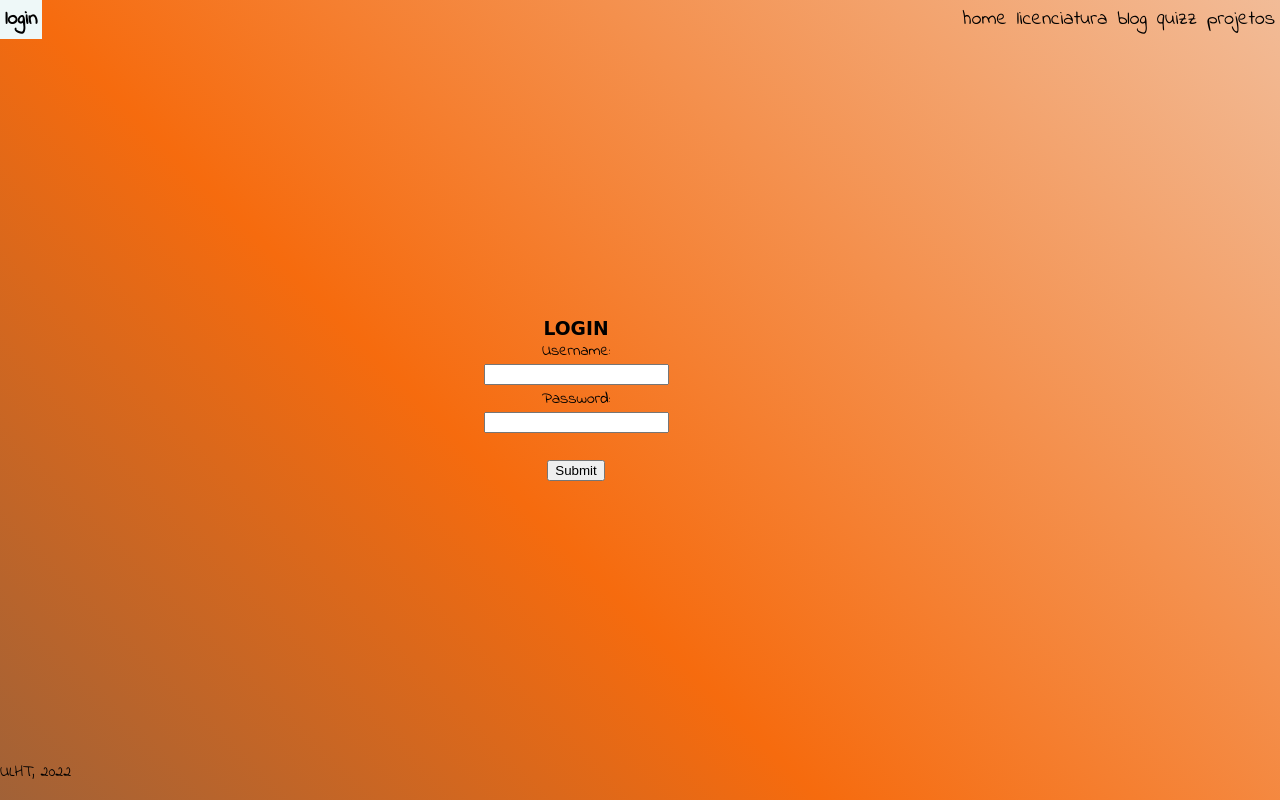
After one commit to diogo-22103439/a22103439-portfolio, a Django app: page /login_page/ in a window 1280 px wide. The commit adds this page. Run offline with Django 4.2, Linux system fonts and the light colour scheme; parts of the project's set-up code (start-up, migrations or seed data) failed here and were passed over; some web fonts are replaced.

Commit message:
commit inicial

```diff
--- a/portfolio/admin.py
+++ b/portfolio/admin.py
@@ -2,3 +2,5 @@ from django.contrib import admin
 from .models import *
 
 admin.site.register(Post)
+admin.site.register(Cadeira)
+admin.site.register(Projeto)
--- a/portfolio/static/portfolio/css/estilos.css
+++ b/portfolio/static/portfolio/css/estilos.css
@@ -40,8 +40,8 @@ main {
     display: flex;
     align-items: center;
     justify-content: center;
-    min-height: 95vh;
-    width: 100vw;
+    min-height: 90vh;
+    width: 90vw;
     text-align: center;
     flex-direction: column;
 }
@@ -65,7 +65,7 @@ main *, footer *{
     margin-block-end: 0;
 }
 
-main div img {
+main .avatar img {
     position: absolute;
     bottom: 0;
     top: 0;
@@ -169,14 +169,29 @@ main .container .card {
     padding: 10px 10vw;
     border: 1px solid black;
     margin: 10px;
-    min-width: 20vw;
+    min-width: 10vw;
 }
 
 main .container .card .card-title {
-    font-size: 2rem;
+    font-size: 1rem;
     font-family: 'Mukta', sans-serif;
 }
 
 main .container .card .card-text {
     margin: 10px 0;
 }
+
+main .container .card .descricao {
+    margin: 10px 0;
+    text-align: center;
+}
+
+.imagem_projeto img{
+    width: 400px;
+    height: 200px;
+}
+
+.imagem_projeto{
+    margin: 10px 0;
+    text-align: center;
+}
--- a/portfolio/templates/portfolio/layout.html
+++ b/portfolio/templates/portfolio/layout.html
@@ -13,11 +13,12 @@
   <header>
 
       <nav class="menu">
-          <a>Diogo Silva</a>
+          <a href="{% url 'portfolio:login_page' %}">login</a>
           <a href="{% url 'portfolio:home' %}">home</a>
           <a href="{% url 'portfolio:licenciatura' %}">licenciatura</a>
           <a href="{% url 'portfolio:blog' %}">blog</a>
           <a href="{% url 'portfolio:quizz' %}">quizz</a>
+          <a href="{% url 'portfolio:projetos' %}">projetos</a>
       </nav>
 
   </header>
@@ -26,13 +27,16 @@
       {% block main %}
       {% endblock main %}
   </main>
+
   <article>
       {% block article %}
       {% endblock %}
   </article>
+
   <footer>
       <div>ULHT, 2022</div>
   </footer>
+
 </body>
 
 </html>
--- /dev/null
+++ b/portfolio/templates/portfolio/login.html
@@ -0,0 +1,24 @@
+{% extends 'portfolio/layout.html' %}
+{% load static %}
+
+{% block main %}
+    <h3>LOGIN</h3>
+
+    {% if request.user.is_authenticated %}
+        <p>LOGIN FEITO!!</p>
+        <p>USER : {{user.get_username}}</p>
+        <a href="{% url 'portfolio:logout' %}"> <button> logout </button>  </a>
+    {% else %}
+
+    <form action= "login", method = "POST">
+        {% csrf_token %}
+        <label for="username">Username:</label><br>
+        <input type="text" id="username" name="username"><br>
+        <label for="password">Password:</label><br>
+        <input type="password" id="password" name="password"><br><br>
+        <input type="submit" value="Submit">
+    </form>
+
+    {% endif %}
+
+{% endblock %}
--- a/portfolio/urls.py
+++ b/portfolio/urls.py
@@ -9,4 +9,8 @@ urlpatterns = [
     path('licenciatura/', views.licenciatura_page_view, name='licenciatura'),
     path('blog/', views.blog_page_view, name='blog'),
     path('quizz/', views.quizz_page_view, name='quizz'),
+    path('projetos/', views.projetos_page_view, name='projetos'),
+    path('login_page/login', views.login_page, name='login'),
+    path('login_page/', views.login_page_view, name='login_page'),
+    path('logout/', views.logout_page, name='logout'),
 ]
--- a/portfolio/views.py
+++ b/portfolio/views.py
@@ -1,9 +1,29 @@
-from django.shortcuts import render
+from django.contrib.auth import authenticate,login,logout
+from django.shortcuts import render, redirect
 import datetime
 from matplotlib import pyplot as plt
 
 from .models import *
 from .forms import *
+
+def login_page(request):
+    if request.POST:
+        username = request.POST.get('username')
+        password = request.POST.get('password')
+        user = authenticate(username = username, password = password)
+        if user is not None:
+            login(request,user)
+            return redirect("/")
+
+    return redirect("/login_page")
+
+def logout_page(request):
+    logout(request)
+    return redirect("/login_page")
+
+
+def login_page_view(request):
+    return render(request, "portfolio/login.html")
 
 
 def home_page_view(request):
@@ -15,7 +35,10 @@ def home_page_view(request):
 
 
 def licenciatura_page_view(request):
-    return render(request, 'portfolio/licenciatura.html')
+    context = {
+        'cadeiras':Cadeira.objects.all()
+    }
+    return render(request, 'portfolio/licenciatura.html', context)
 
 
 def blog_page_view(request):
@@ -34,13 +57,13 @@ def blog_page_view(request):
 def pontuacao_quizz(request):
     pontos = 0
 
-    if request.POST['pergunta1'] == 'respostaCerta':
+    if request.POST['pergunta1'] == 'op2':
         pontos += 25
-    if request.POST['pergunta2'] == 'respostaCerta':
+    if request.POST['pergunta2'] == 'op3':
         pontos += 25
-    if request.POST['pergunta3'] == 'respostaCerta':
+    if request.POST['pergunta3'] == 'op3':
         pontos += 25
-    if request.POST['pergunta4'] == 'respostaCerta':
+    if request.POST['pergunta4'] == 'op1':
         pontos += 25
 
     return pontos
@@ -63,3 +86,9 @@ def quizz_page_view(request):
         desenha_grafico_pontos()
 
     return render(request, 'portfolio/quizz.html')
+
+def projetos_page_view(request):
+    context = {
+        'projetos':Projeto.objects.all()
+    }
+    return render(request, 'portfolio/projetos.html', context)
```
Also changed, not shown: portfolio/models.py (+15 -1 lines), portfolio/templates/portfolio/licenciatura.html (+8 -8 lines), portfolio/templates/portfolio/projetos.html (+14 -1 lines), portfolio/static/portfolio/images/image.png, portfolio/static/portfolio/images/resultados.png.
